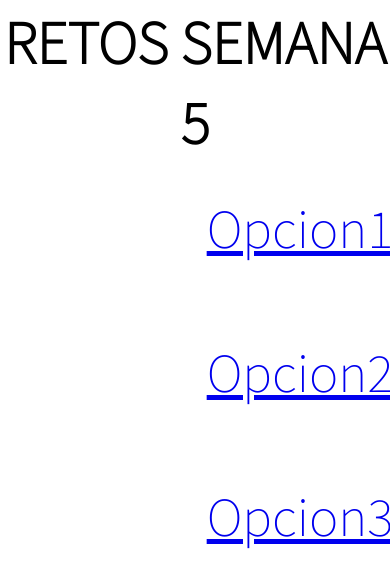
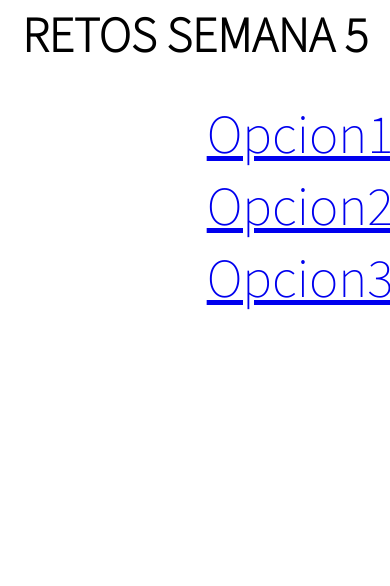
Before and after one commit to wvilchez04/RetosSemana5, a plain HTML site: page index.html in a window 390 px wide. Shown: the top 586 px of the page. Drawn offline with Linux system fonts and the light colour scheme.

Commit message:
RetosSemana5

```diff
--- a/assets/css/estilos.css
+++ b/assets/css/estilos.css
@@ -54,6 +54,6 @@ button:hover {
     h1{
         text-align: center;
         margin-bottom: 30px;
-        font-size: 55px;
+        font-size: 45px;
     }
 }
--- a/index.html
+++ b/index.html
@@ -13,8 +13,8 @@
 <body>
     <h1>RETOS SEMANA 5</h1>
     <div class="opciones">
-        <a href="./opcion1.html" style="text-decoration: underline;">Opcion1</a>&nbsp;
-        <a href="./opcion2.html" style="text-decoration: underline;">Opcion2</a>&nbsp;
+        <a href="./opcion1.html" style="text-decoration: underline;">Opcion1</a>
+        <a href="./opcion2.html" style="text-decoration: underline;">Opcion2</a>
         <a href="./opcion3.html" style="text-decoration: underline;">Opcion3</a>
     </div>
 </body>
```
Also changed, not shown: opcion1.html (+2 -2 lines), opcion2.html (+2 -2 lines), opcion3.html (+2 -2 lines).
